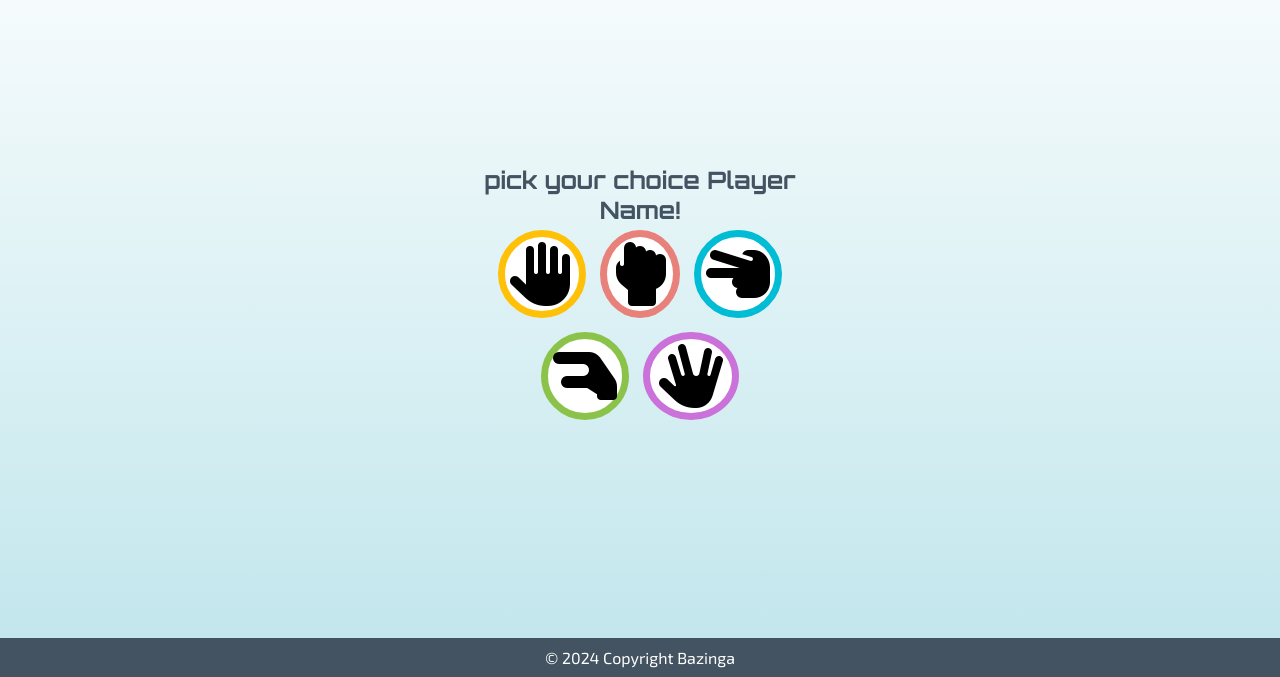
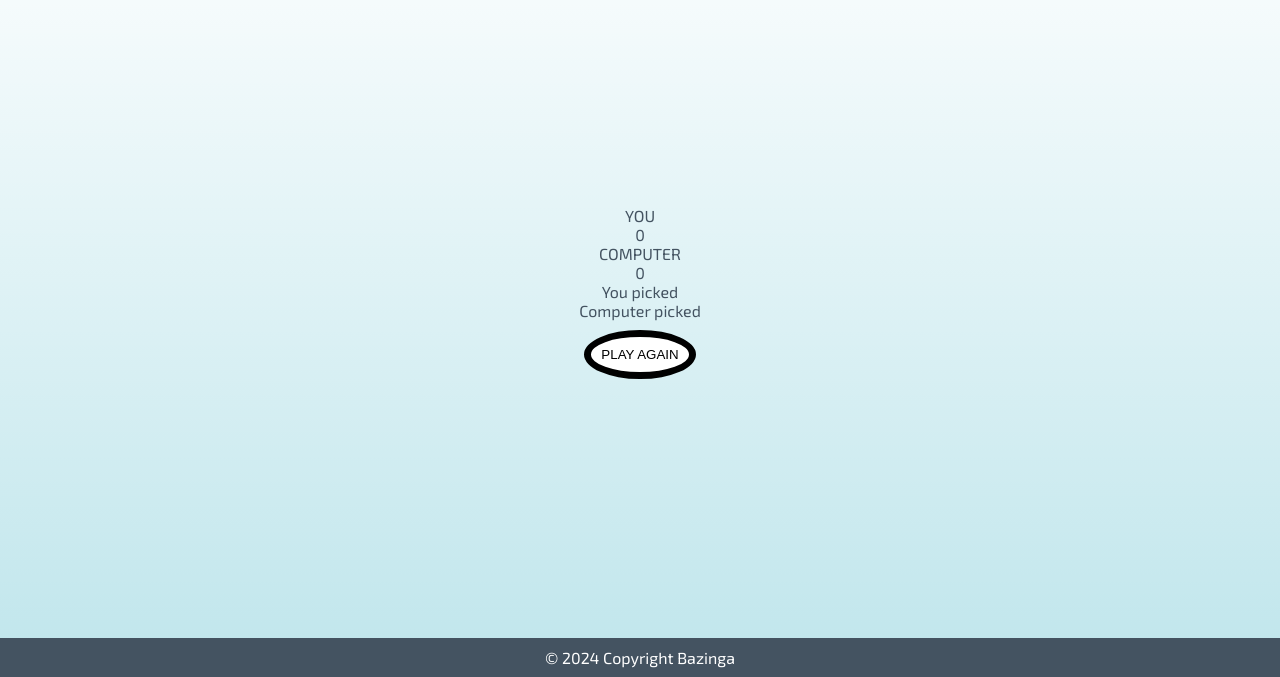
Before and after one commit to raneem-yad/project-portfolio-2, a plain HTML site: page play.html in a window 1280 px wide. Shown: the part 123-800 px from the top of the page. Drawn offline with Linux system fonts and the light colour scheme.

Commit message:
adding the result area in play.html

```diff
--- a/assets/css/style.css
+++ b/assets/css/style.css
@@ -17,7 +17,7 @@ body {
 
 h2 {
     font-family: "Orbitron", sans-serif;
-    margin-bottom: 5px;
+    margin-bottom: 10px;
 }
 
 button {
@@ -168,7 +168,7 @@ input::placeholder {
 
 .btn {
     border: 7px solid;
-    padding: 5px;
+    padding: 10px;
     margin: 0 7px 14px;
     border-radius: 50%;
     background-color: #fff;
@@ -177,34 +177,38 @@ input::placeholder {
 
 .btn>i {
     font-size: 4rem;
+    color: #445361;
+}
+
+.paper {
+    border-color: #B00067;
+}
+
+.rock {
+   border-color: #00B07F;
+}
+
+.scissors {
+    border-color: #B09800;
+}
+
+.lizard {
+    border-color: #3200B0;
+}
+
+.spock {
+    border-color: #0098B0;
 }
 
 .btn:hover {
     background-color: #0497b2;
     color: #fff;
+    border-color: #fff;
     box-shadow: 0 0 10px 5px #0497b2;
 }
-
-.paper {
-    border-color: #ffc107;
+.btn:hover>i {
+    color:#fff;
 }
-
-.rock {
-   border-color: #e88179;
-}
-
-.scissors {
-    border-color: #00bcd4;
-}
-
-.lizard {
-    border-color: #8bc34a;
-}
-
-.spock {
-    border-color: #cb71da;
-}
-
 
 
 /* adding media-query */
--- a/play.html
+++ b/play.html
@@ -39,8 +39,8 @@
             <img id="logo" src="assets/images/logo.webp" alt="website logo">
         </div>
 
-        <!-- welcome to Game area -->
-        <section class="play visible" id="choose">
+        <!-- chosing area -->
+        <section class="play " id="choose">
             <h2>pick your choice <span id="player-name">Player Name</span>!</h2>
             <div class="btns">
                 <button class="btn paper"><i class="fa-solid fa-hand"></i></button>
@@ -48,6 +48,34 @@
                 <button class="btn scissors"><i class="fa-solid fa-hand-scissors"></i></button>
                 <button class="btn lizard"><i class="fa-solid fa-hand-lizard"></i></button>
                 <button class="btn spock"><i class="fa-solid fa-hand-spock"></i></button>
+            </div>
+        </section>
+
+        <!-- result area -->
+        <section class="play visible" id="result">
+            <div class="score-container">
+                <div class="score">
+                    YOU
+                    <div id="user-score" class="score-points">0</div>
+                </div>
+                <div class="score">
+                    COMPUTER
+                    <div id="computer-score" class="score-points">0</div>
+                </div>
+            </div>
+            <div class="pick-container">
+                <div class="pick">
+                    <p>You picked</p>
+                    <div id="user-pick-img" class="pick-img"></div>
+                </div>
+                <div class="pick">
+                    <p>Computer picked</p>
+                    <div id="computer-pick-img" class="pick-img"></div>
+                </div>
+            </div>
+            <div class="text-center">
+                <h2 id="result"></h2>
+                <button class="btn btn-primary" id="play-again">PLAY AGAIN</button>
             </div>
         </section>
     </main>
```
